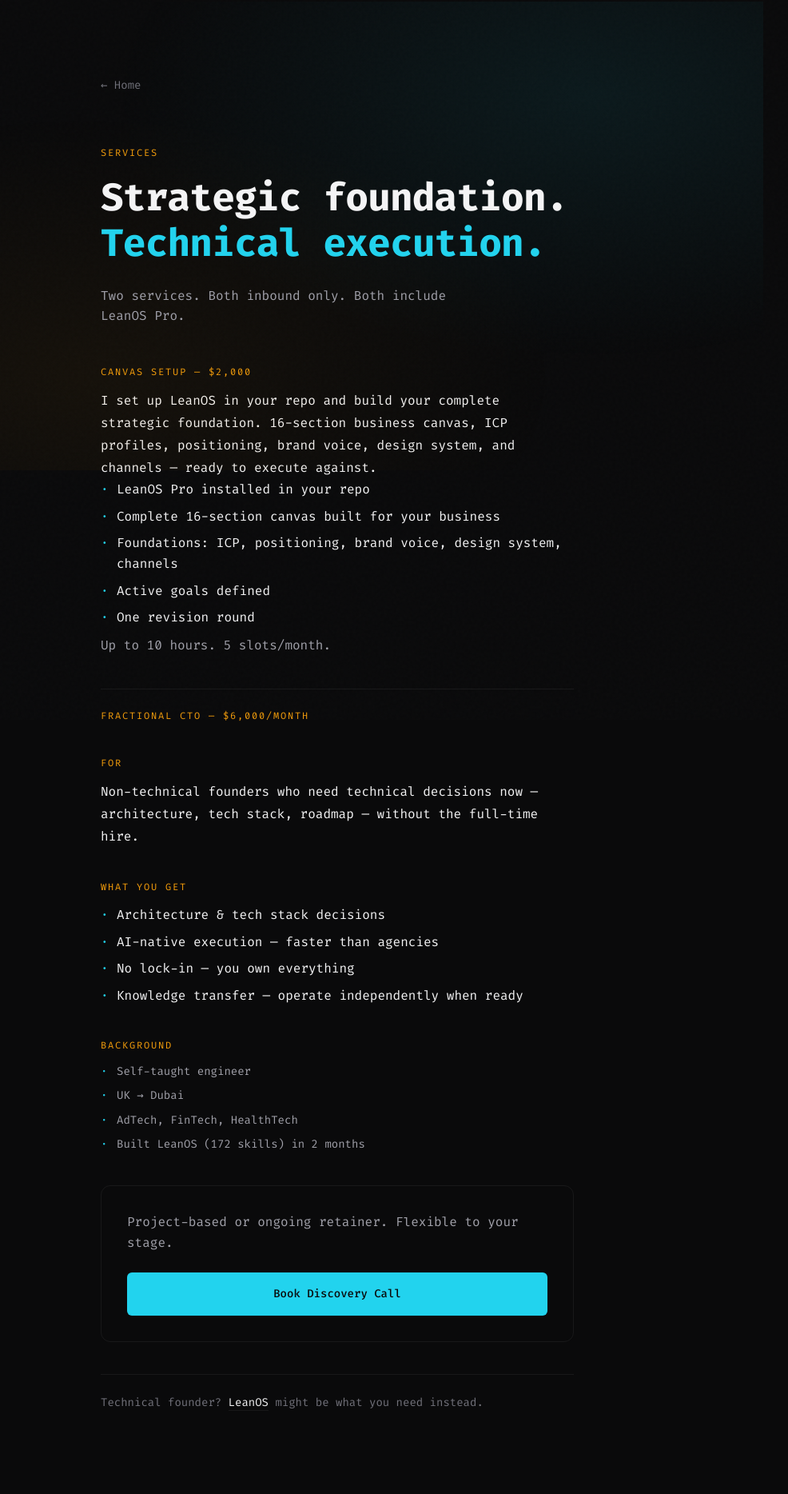
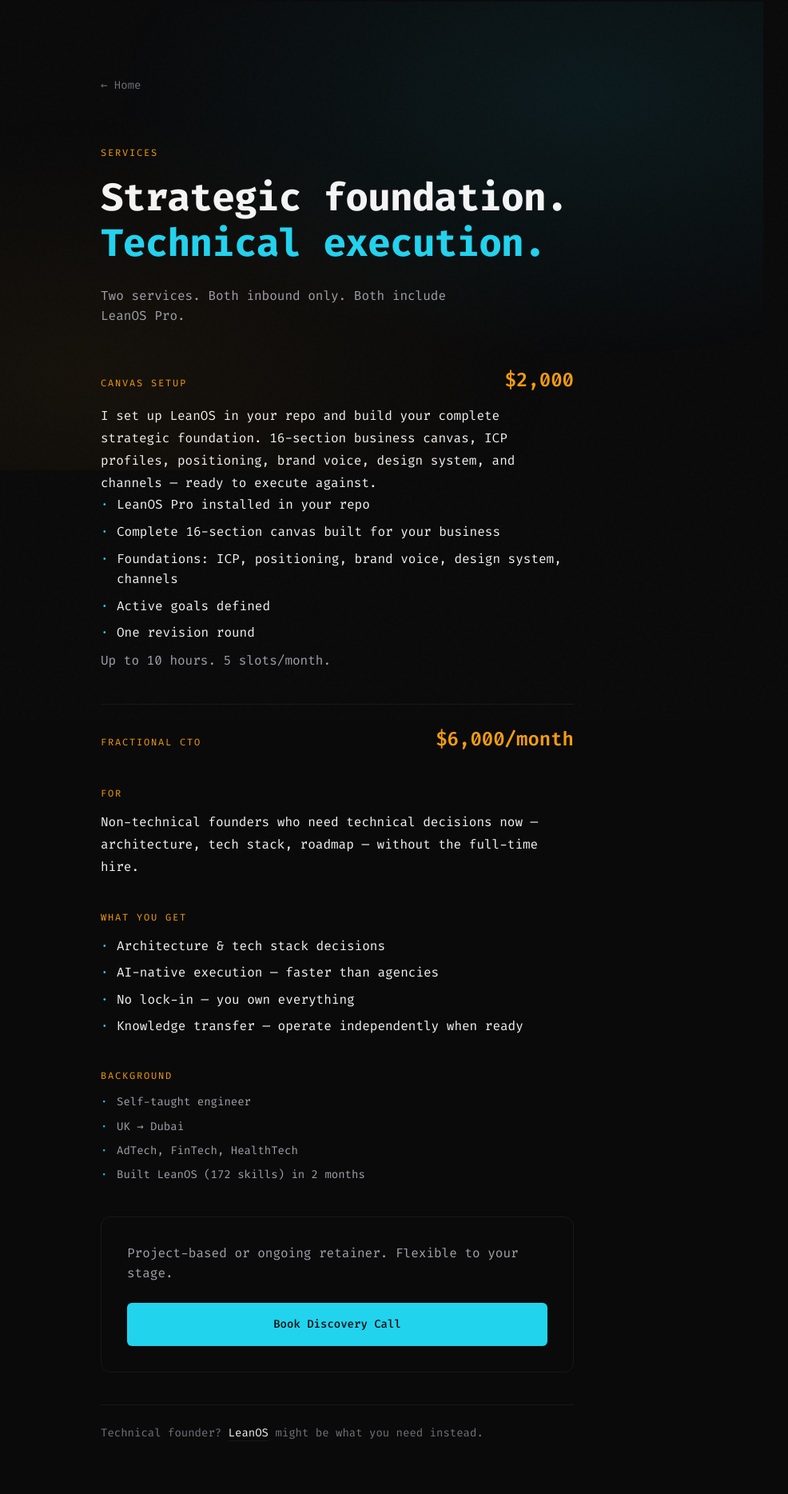
Before and after one commit to BellaBe/bellabe.github.io, a Jekyll site: the page built from services.html, in a window 1280 px wide. Shown: the whole page at 80% size, without its empty margins (218-1204 px from the left). Built offline with Jekyll 4.4.1, drawn with Linux system fonts in a browser that asks for light colours; before the commit the page ends 1829 px from its top, so only the background shows below that.

Commit message:
Fix two moderate UI issues: Fragmentation Tax weight + service prices
1. Fragmentation Tax (leanos.html): add minimal-section--callout modifier
   — 2px warm orange left border marks it as a persuasion moment,
   — visually distinct from utility sections (Quick Start, How It Works)

2. Services prices (services.html): separate from 12px label strings
   — new .service-header (flex row, space-between, baseline align)
   — new .service-price (font-display, 2xl/24px, --color-accent-warm)
   — "$2,000" and "$6,000/month" now render at proper visual weight,
   — consistent with price treatment on leanos.html

Co-Authored-By: Claude Opus 4.6 <noreply@anthropic.com>

```diff
--- a/assets/css/main.css
+++ b/assets/css/main.css
@@ -1995,6 +1995,31 @@ body.light .icon-sun { display: inline; }
   margin-bottom: var(--space-3);
 }
 
+/* Callout section: cost anchors and persuasion moments */
+.minimal-section--callout {
+  border-left: 2px solid var(--color-accent-warm);
+  padding-left: var(--space-5);
+}
+
+/* Service header: service name + price on same row */
+.service-header {
+  display: flex;
+  justify-content: space-between;
+  align-items: baseline;
+  margin-bottom: var(--space-3);
+}
+
+.service-header .label {
+  margin-bottom: 0;
+}
+
+.service-price {
+  font-family: var(--font-display);
+  font-size: var(--font-size-2xl);
+  font-weight: var(--font-weight-semibold);
+  color: var(--color-accent-warm);
+}
+
 .minimal-section p:not([class]) {
   font-size: var(--font-size-base);
   color: var(--color-text-primary);
--- a/leanos.html
+++ b/leanos.html
@@ -92,7 +92,7 @@ minimal: true
   </div>
 
   <!-- Cost Anchor -->
-  <div class="minimal-section">
+  <div class="minimal-section minimal-section--callout">
     <div class="label">The Fragmentation Tax</div>
     <p class="subtle-note">Founders running 9+ disconnected tools spend $4,700–$22,000/year on subscriptions that share zero context. You become the integration layer — the only entity holding the full picture. LeanOS replaces that stack. $499 once.</p>
   </div>
--- a/services.html
+++ b/services.html
@@ -20,7 +20,10 @@ minimal: true
 
   <!-- Canvas Setup -->
   <div class="minimal-section">
-    <div class="label">Canvas Setup — $2,000</div>
+    <div class="service-header">
+      <div class="label">Canvas Setup</div>
+      <span class="service-price">$2,000</span>
+    </div>
     <p>I set up LeanOS in your repo and build your complete strategic foundation. 16-section business canvas, ICP profiles, positioning, brand voice, design system, and channels — ready to execute against.</p>
     <ul class="minimal-list">
       <li>LeanOS Pro installed in your repo</li>
@@ -36,7 +39,10 @@ minimal: true
 
   <!-- Fractional CTO -->
   <div class="minimal-section">
-    <div class="label">Fractional CTO — $6,000/month</div>
+    <div class="service-header">
+      <div class="label">Fractional CTO</div>
+      <span class="service-price">$6,000/month</span>
+    </div>
   </div>
 
   <!-- For -->
```
